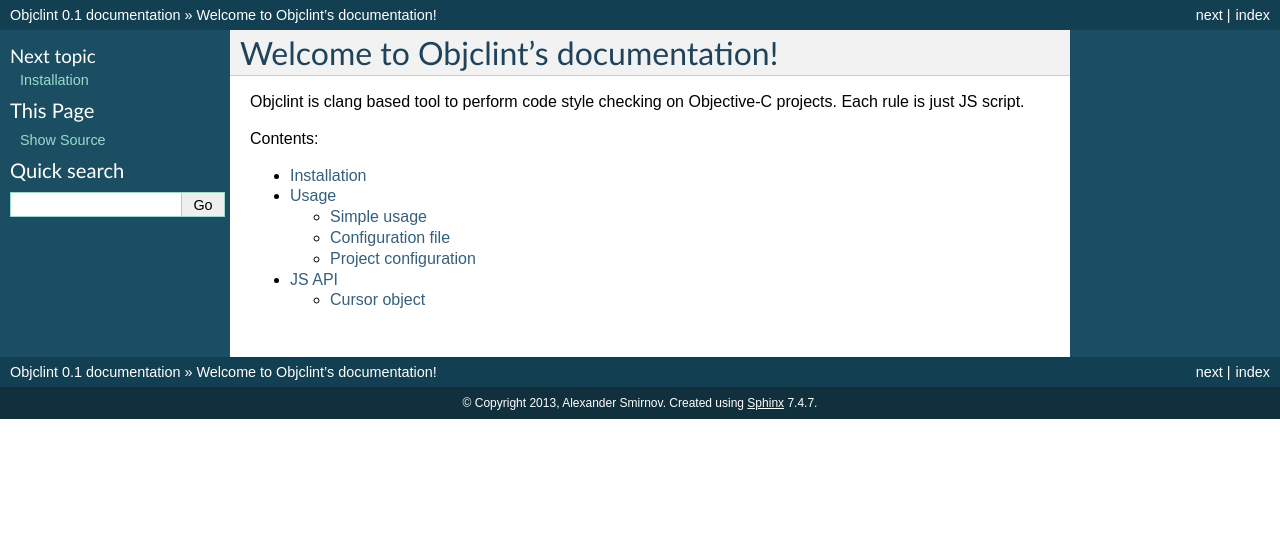
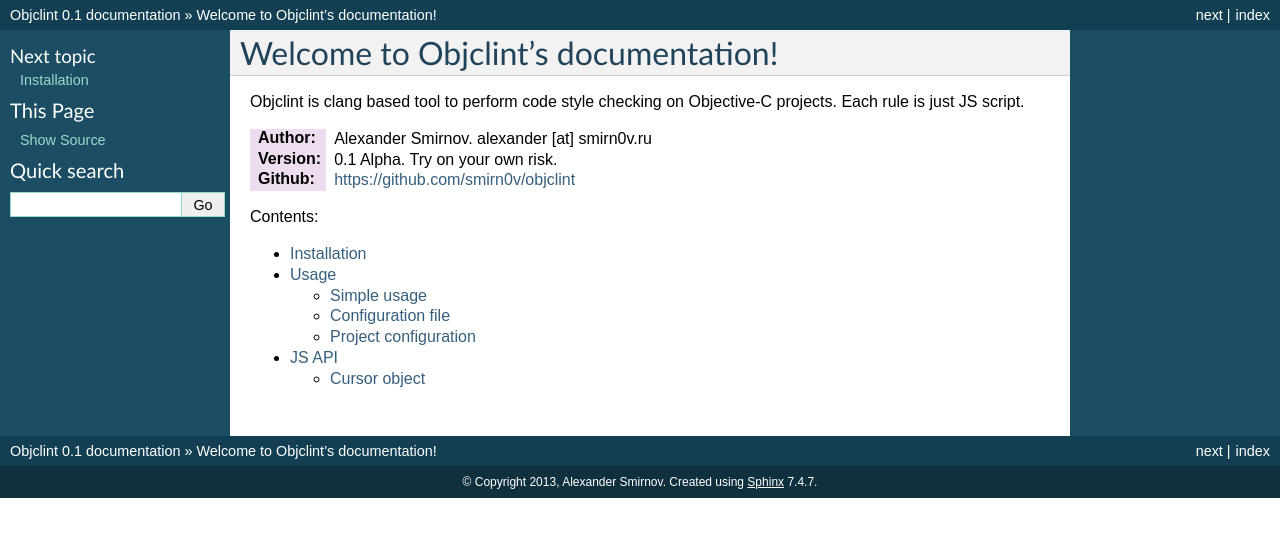
Before and after one commit to smirn0v/objclint, a Sphinx documentation site: the page built from docs/source/index.rst, in a window 1280 px wide. Shown: the top 537 px of the page. Built offline with Sphinx 7.4.7, drawn with Linux system fonts in a browser that asks for light colours.

Commit message:
author, version, github repo for docs

```diff
--- a/docs/source/index.rst
+++ b/docs/source/index.rst
@@ -8,6 +8,13 @@
 
 Objclint is clang based tool to perform code style checking on Objective-C projects. Each rule is just JS script.
 
+:Author:
+    Alexander Smirnov. alexander [at] smirn0v.ru
+:Version:
+    0.1 Alpha. Try on your own risk.
+:Github:
+    https://github.com/smirn0v/objclint
+
 Contents:
 
 .. toctree::
```
